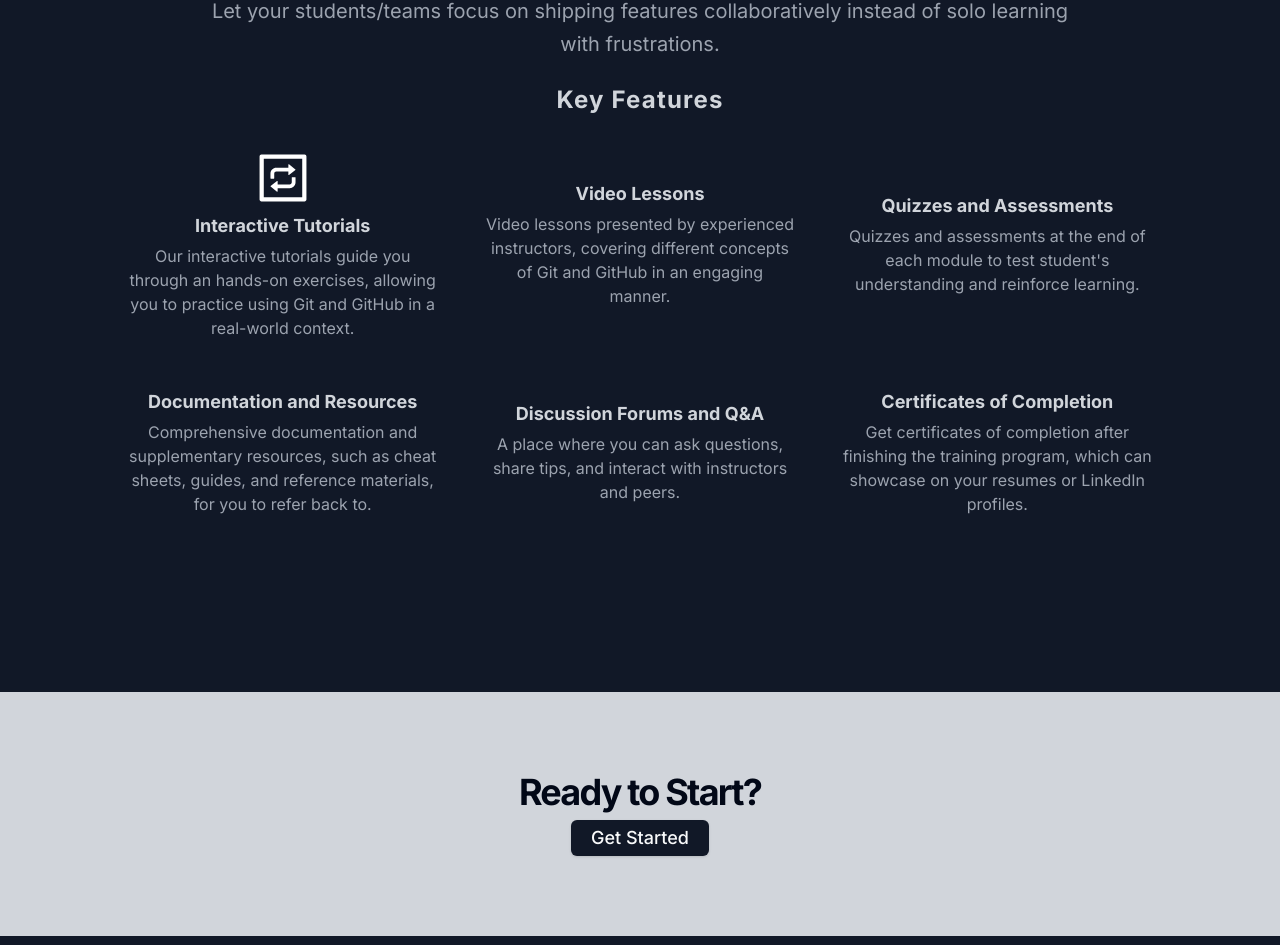
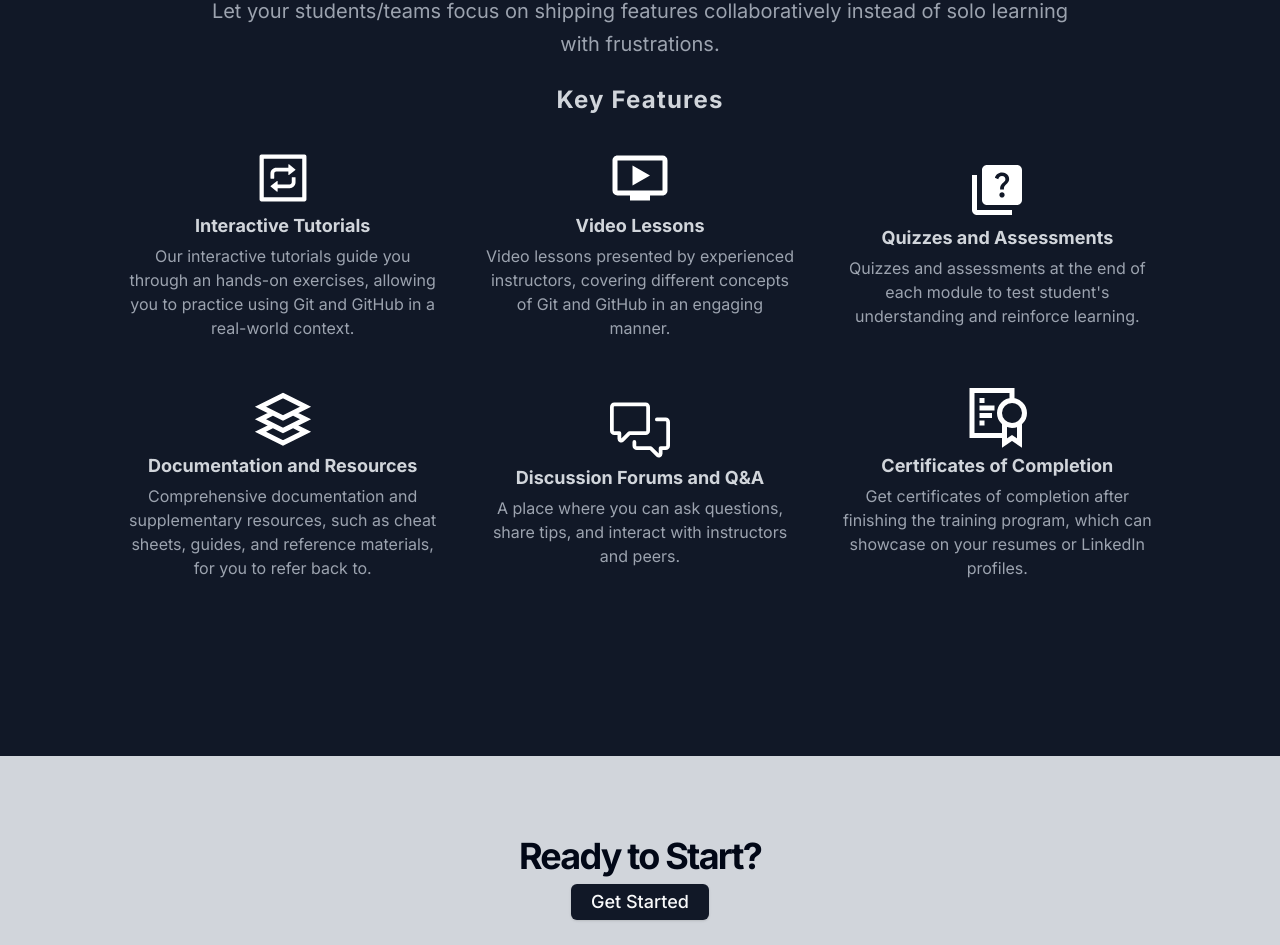
Before and after one commit to segunajibola/git-100, a Next.js app: page / in a window 1280 px wide. Shown: the part 1088-2033 px from the top of the page. Built offline with nearby package versions, Linux system fonts and the light colour scheme.

Commit message:
testimonialData

```diff
--- a/app/section/Features.tsx
+++ b/app/section/Features.tsx
@@ -32,56 +32,6 @@ export const Features: () => React.JSX.Element = () => {
                 </p>
               </div>
             ))}
-            <div className="grid gap-1">
-              {/* <MdOndemandVideo size={60} className="text-white" /> */}
-              <h3 className="text-lg font-bold text-gray-300">Video Lessons</h3>
-              <p className="text-gray-400 dark:text-gray-400">
-                Video lessons presented by experienced instructors, covering
-                different concepts of Git and GitHub in an engaging manner.
-              </p>
-            </div>
-            <div className="grid gap-1">
-              {/* <MdQuiz size={60} className="text-white" /> */}
-              <h3 className="text-lg font-bold text-gray-300">
-                Quizzes and Assessments
-              </h3>
-              <p className="text-gray-400 dark:text-gray-400">
-                Quizzes and assessments at the end of each module to test
-                student's understanding and reinforce learning.
-              </p>
-            </div>
-            <div className="grid gap-1">
-              {/* <GrResources size={60} className="text-white" /> */}
-              <h3 className="text-lg font-bold text-gray-300">
-                Documentation and Resources
-              </h3>
-              <p className="text-gray-400 dark:text-gray-400">
-                Comprehensive documentation and supplementary resources, such as
-                cheat sheets, guides, and reference materials, for you to refer
-                back to.
-              </p>
-            </div>
-            <div className="grid gap-1">
-              {/* <GoCommentDiscussion size={60} className="text-white" /> */}
-              <h3 className="text-lg font-bold text-gray-300">
-                Discussion Forums and Q&A
-              </h3>
-              <p className="text-gray-400 dark:text-gray-400">
-                A place where you can ask questions, share tips, and interact
-                with instructors and peers.
-              </p>
-            </div>
-            <div className="grid gap-1">
-              {/* <GrCertificate size={60} className="text-white" /> */}
-              <h3 className="text-lg font-bold text-gray-300">
-                Certificates of Completion
-              </h3>
-              <p className="text-gray-400 dark:text-gray-400">
-                Get certificates of completion after finishing the training
-                program, which can showcase on your resumes or LinkedIn
-                profiles.
-              </p>
-            </div>
           </div>
         </div>
       </section>
--- a/lib/data.ts
+++ b/lib/data.ts
@@ -35,6 +35,37 @@ export const featureData = [
   {
     icon: AiOutlineInteraction,
     name: "Interactive Tutorials",
-    paragraph: "Our interactive tutorials guide you through an hands-on exercises, allowing you to practice using Git and GitHub in a real-world context."
-  }
-]
+    paragraph:
+      "Our interactive tutorials guide you through an hands-on exercises, allowing you to practice using Git and GitHub in a real-world context.",
+  },
+  {
+    icon: MdOndemandVideo,
+    name: "Video Lessons",
+    paragraph:
+      "Video lessons presented by experienced instructors, covering different concepts of Git and GitHub in an engaging manner.",
+  },
+  {
+    icon: MdQuiz,
+    name: "Quizzes and Assessments",
+    paragraph:
+      "Quizzes and assessments at the end of each module to test student's understanding and reinforce learning.",
+  },
+  {
+    icon: GrResources,
+    name: "Documentation and Resources",
+    paragraph:
+      "Comprehensive documentation and supplementary resources, such as cheat sheets, guides, and reference materials, for you to refer back to.",
+  },
+  {
+    icon: GoCommentDiscussion,
+    name: "Discussion Forums and Q&A",
+    paragraph:
+      "A place where you can ask questions, share tips, and interact with instructors and peers.",
+  },
+  {
+    icon: GrCertificate,
+    name: "Certificates of Completion",
+    paragraph:
+      "Get certificates of completion after finishing the training program, which can showcase on your resumes or LinkedIn profiles.",
+  },
+];
```
